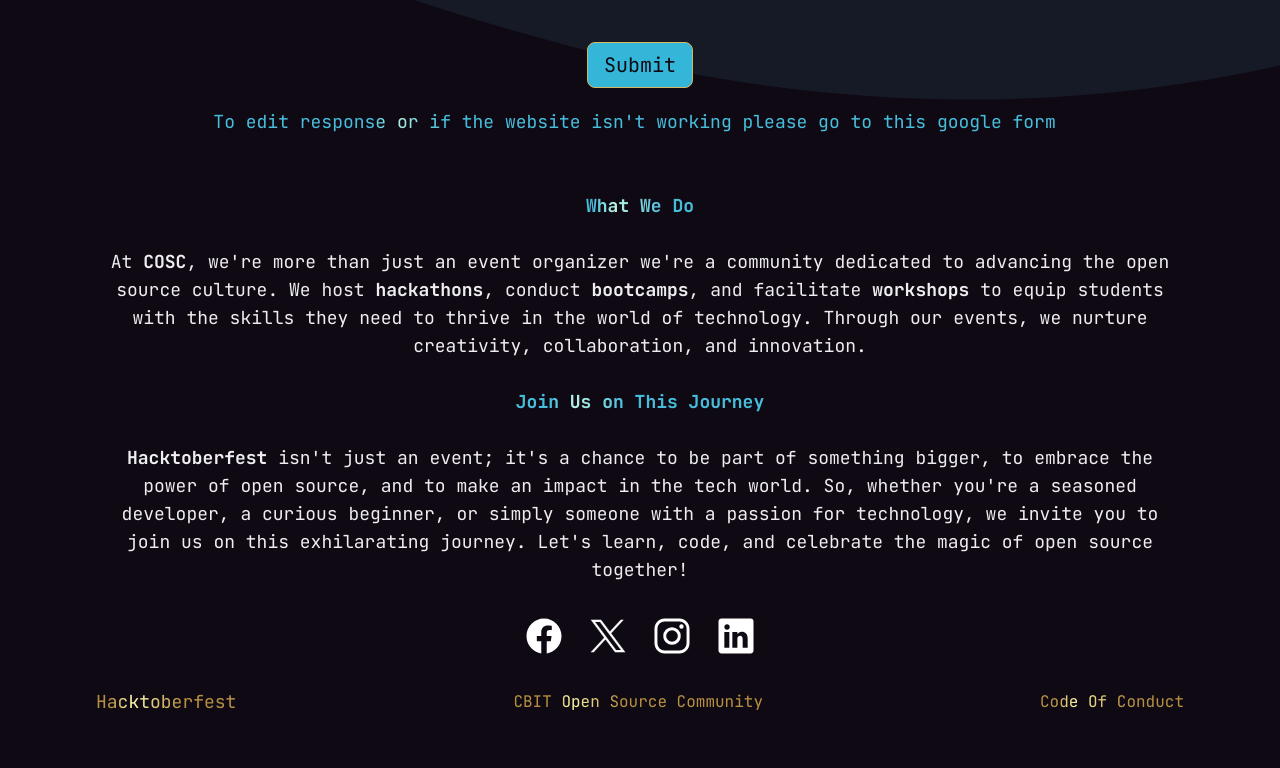
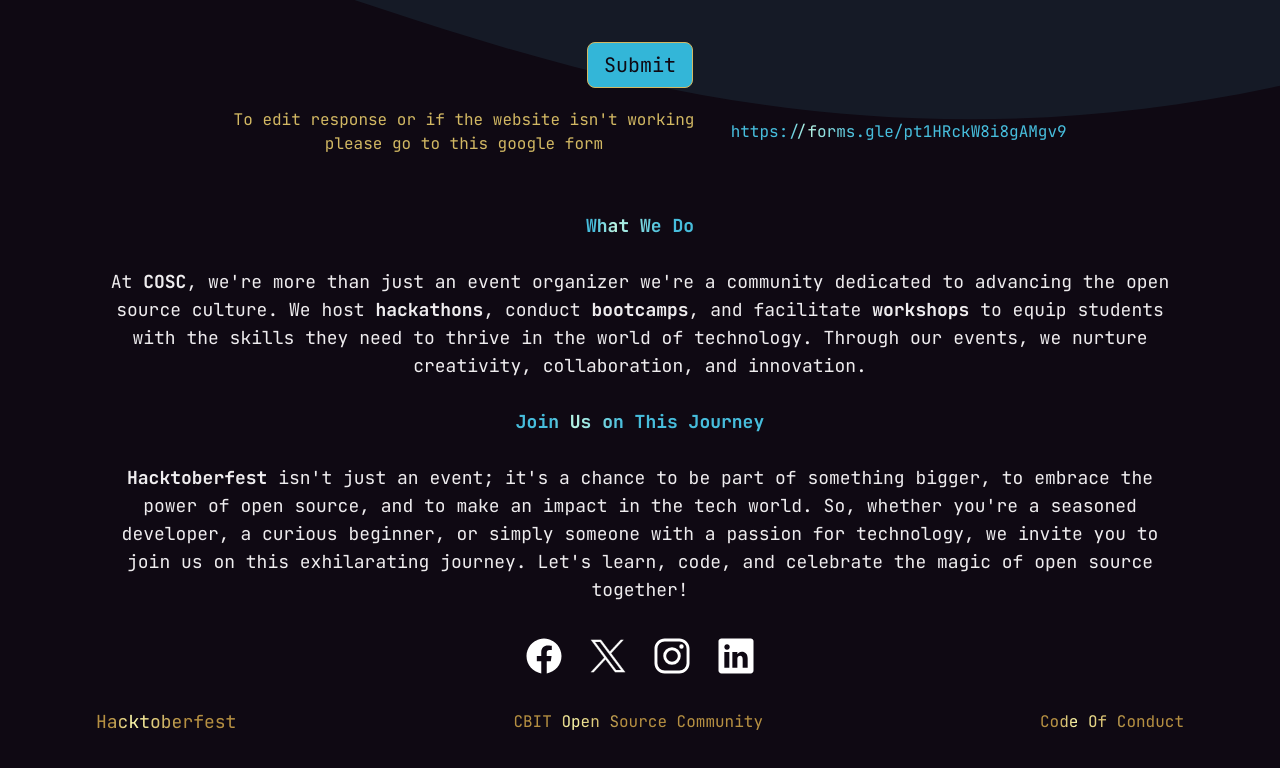
Before and after one commit to pupperemeritus/hacktoberfest-2023, a Next.js app: page /register in a window 1280 px wide. Shown: the part 3171-3939 px from the top of the page. Built offline with nearby package versions, Linux system fonts and the light colour scheme.

Commit message:
form link

```diff
--- a/components/Form.jsx
+++ b/components/Form.jsx
@@ -1284,10 +1284,8 @@ class Form extends React.Component {
           integrity="sha256-2Pjr1OlpZMY6qesJM68t2v39t+lMLvxwpa8QlRjJroA="
           crossorigin="anonymous"
         />
-        <div className="align-items-center flex justify-between font-thin  flex-col md:flex-row items-center gap-4 text-bgold-200 text-align-center">
-          <Link className="shimmerb text-lg" href="https://forms.gle/pt1HRckW8i8gAMgv9">
-            To edit response or if the website isn&apos;t working please go to this google form
-          </Link>
+        <div className="align-items-center flex justify-center font-thin  flex-col md:flex-row items-center gap-4 text-bgold-200 w-full text-center">
+            To edit response or if the website isn&apos;t working please go to this google form <Link className="shimmerb" href="https://forms.gle/pt1HRckW8i8gAMgv9">https://forms.gle/pt1HRckW8i8gAMgv9</Link>
         </div>
       </div>
 
```
